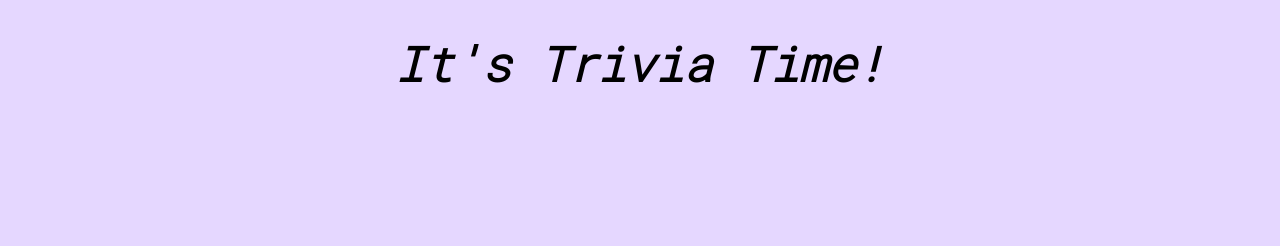
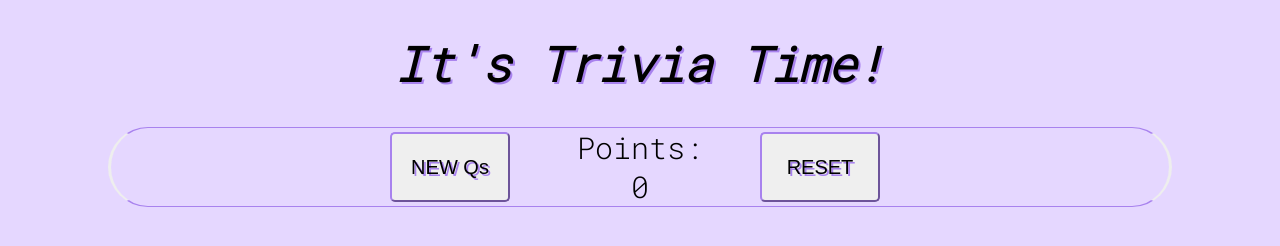
Before and after one commit to MarcoSorci/openTrivia, a plain HTML site: page index.html in a window 1280 px wide. Drawn offline with Linux system fonts and the light colour scheme; no server answers.

Commit message:
clean tumblr trivia

```diff
--- a/index.html
+++ b/index.html
@@ -10,8 +10,16 @@
 </head>
 
 <body>
-    <h1 style="font-style: italic; font-size: 300%;">It's Trivia Time!</h1>
-    <p id="counter"></p>
+    <h1>It's Trivia Time!</h1>
+    <button id="refresh-button" onclick="newQuestions()">
+        <p>NEW Qs</p>
+    </button>
+    <button id="reset-button" onClick="window.location.reload();">
+        <p>RESET</p>
+    </button>
+    <div id="counter">
+        Points: <br> 0
+    </div>
     <ol id="trivia-list">
     </ol>
 </body>
--- a/script.js
+++ b/script.js
@@ -22,9 +22,9 @@ function createTrivias(data) {
     // console.log(triviaArray);
 }
 
+const list = document.getElementById('trivia-list')
+function displayTrivia(triviaArray) {
 
-function displayTrivia(triviaArray) {
-    const list = document.getElementById('trivia-list')
 
     for (const trivia of triviaArray) {
         let liElement = createTriviaListElement(trivia)
@@ -82,6 +82,7 @@ let counter = document.getElementById('counter')
 
 
 function onButtonClick(event, trivia, liElement, answerList) {
+    counter.innerHTML = 'Points: <br>'
     const response = event.target.innerText;
     if (trivia.checkAnswer(Utility.decodeHtml(response))) {
         finalPoints++
@@ -102,3 +103,8 @@ function onButtonClick(event, trivia, liElement, answerList) {
     counter.appendChild(countertext)
 
 }
+
+function newQuestions() {
+    list.innerHTML = ''
+    loadTrivia()
+}
--- a/style.css
+++ b/style.css
@@ -4,6 +4,12 @@ html{
     font-family: 'Roboto Mono', monospace;
     text-align: center;
     background-color: #cbafff7e;
+}
+
+h1{
+    font-style: italic;
+    font-size: 300%;
+    text-shadow: 2px 2px #a882ee;
 }
 
 .question-text{
@@ -20,3 +26,66 @@ ul{
     border-radius: 5px;
     border-color: #a882ee;
 }
+
+#counter{
+    position: flex;
+    border: 1px solid #a882ee;
+    border-radius: 50px;
+    border-left: outset;
+    border-right: inset;
+    margin-left: 500px;
+    margin-right: 500px;
+    min-width: 200px;
+    font-size: 30px;
+    text-align: center;
+}
+
+#reset-button{
+    margin-left: 120px;
+    position: absolute;
+    font-size: 20px;
+    margin-top: 5px;
+    width: 120px;
+    height: 70px;
+    border-radius: 5px;
+    border-color: #a882ee;
+}
+
+#reset-button p{
+    text-shadow: 2px 2px #a882ee;
+}
+
+#refresh-button{
+    margin-left: -250px;
+    position: absolute;
+    font-size: 20px;
+    margin-top: 5px;
+    width: 120px;
+    height: 70px;
+    border-radius: 5px;
+    border-color: #a882ee;
+}
+
+#refresh-button p{
+    text-shadow: 2px 2px #a882ee;
+}
+
+
+
+
+@media screen and (min-width:768px) and (max-width: 1540px) {
+    #counter{
+        position: block;
+        margin-left: 100px;
+        margin-right: 100px;
+    }
+}
+
+
+@media screen and (max-width: 767px) {
+    #counter{
+        margin-left: 10px;
+        margin-right: 10px;
+        min-width: 500px;
+    }
+}
```
